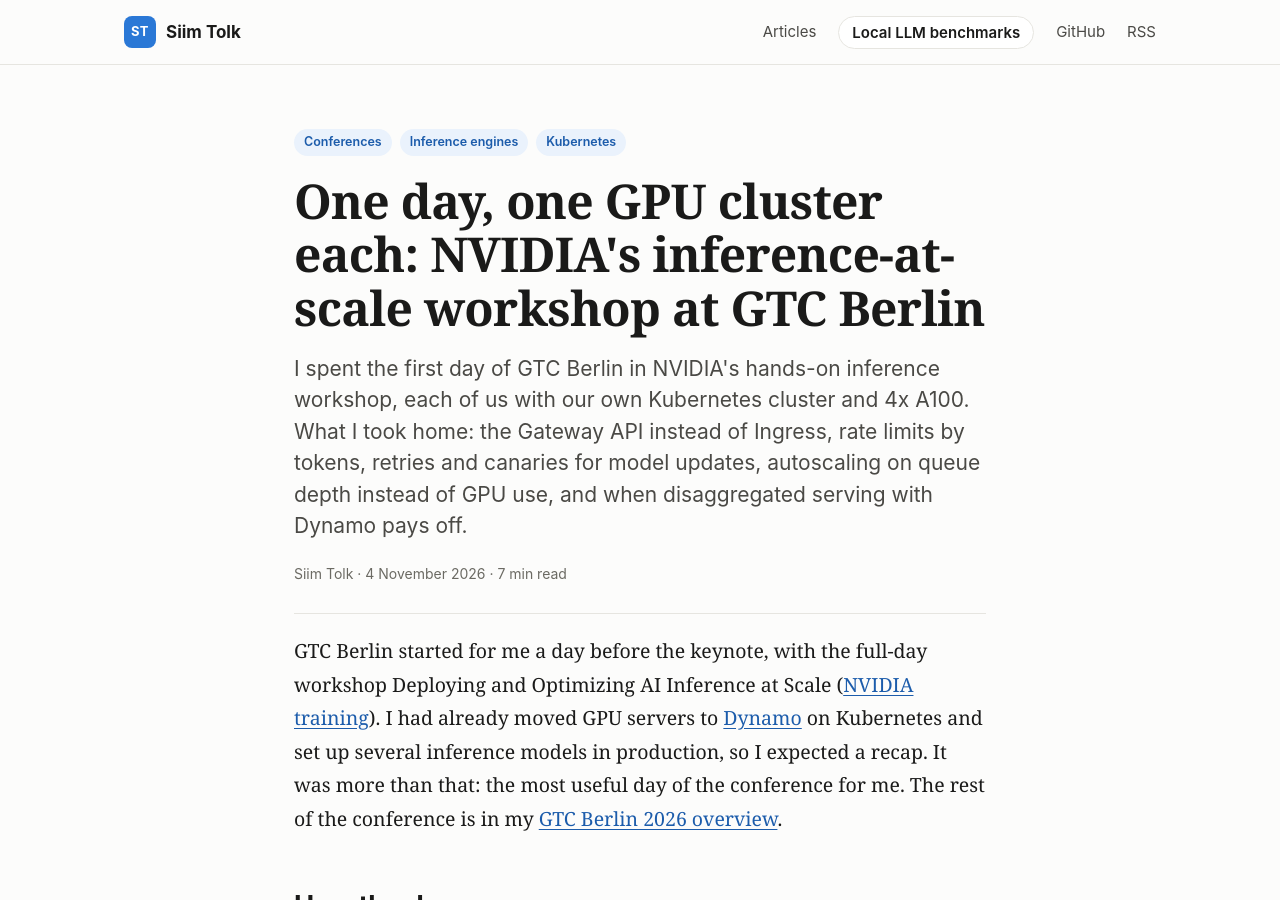
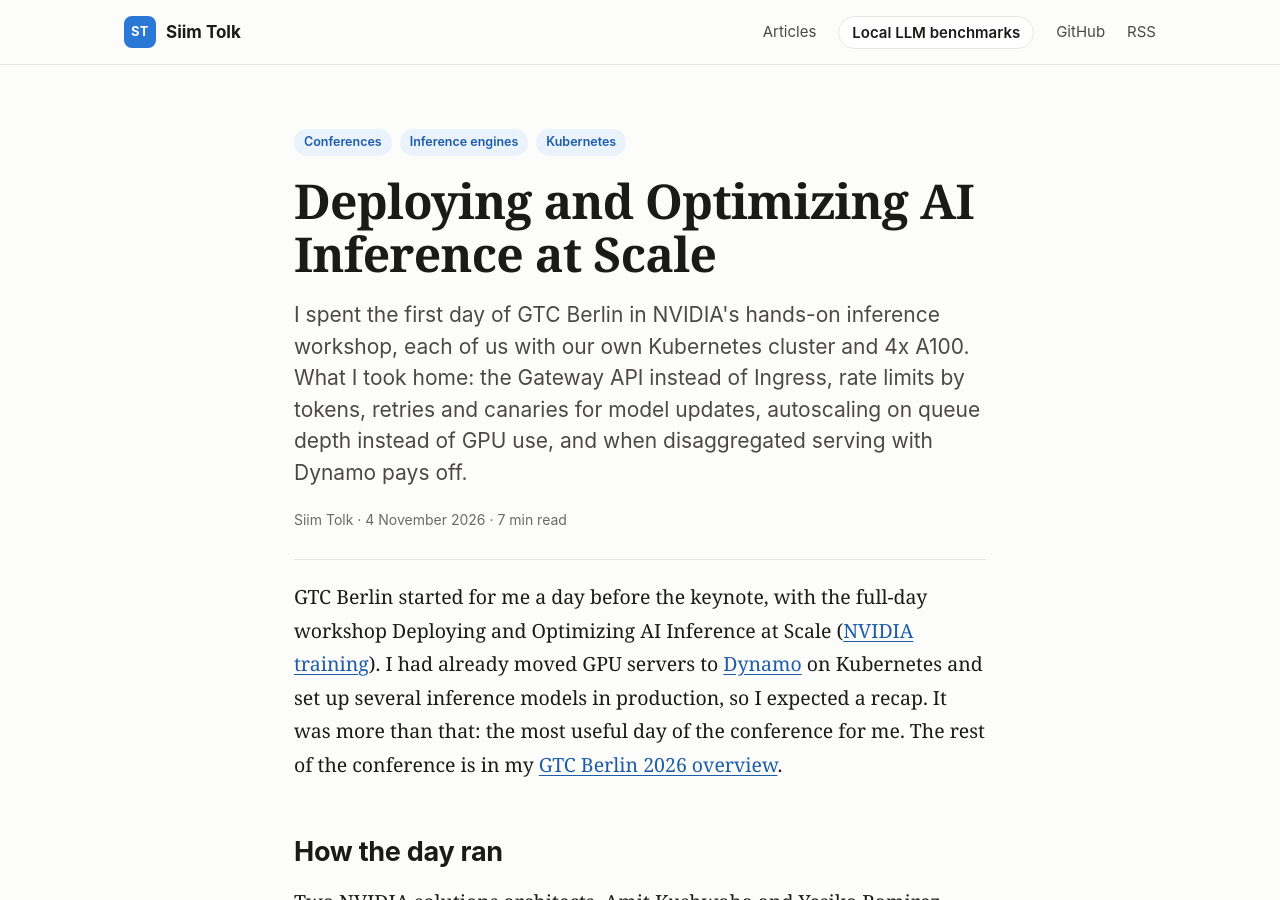
Before and after one commit to siimtolk/siimtolk.github.io, a Jekyll site: the page built from _posts/2026-11-04-gtc-inference-workshop.md, in a window 1280 px wide and 900 px high. Built offline with Jekyll 4.4.1, drawn with Linux system fonts in a browser that asks for light colours.

Commit message:
gtc-inference-workshop: use the course title as the article title
Co-Authored-By: Claude Sonnet 5.5 <noreply@anthropic.com>

```diff
--- a/_posts/2026-11-04-gtc-inference-workshop.md
+++ b/_posts/2026-11-04-gtc-inference-workshop.md
@@ -1,6 +1,6 @@
 ---
 layout: post
-title: "One day, one GPU cluster each: NVIDIA's inference-at-scale workshop at GTC Berlin"
+title: "Deploying and Optimizing AI Inference at Scale"
 description: "I spent the first day of GTC Berlin in NVIDIA's hands-on inference workshop, each of us with our own Kubernetes cluster and 4x A100. What I took home: the Gateway API instead of Ingress, rate limits by tokens, retries and canaries for model updates, autoscaling on queue depth instead of GPU use, and when disaggregated serving with Dynamo pays off."
 date: 2026-11-04
 tags: [Conferences, Inference engines, Kubernetes]
```
